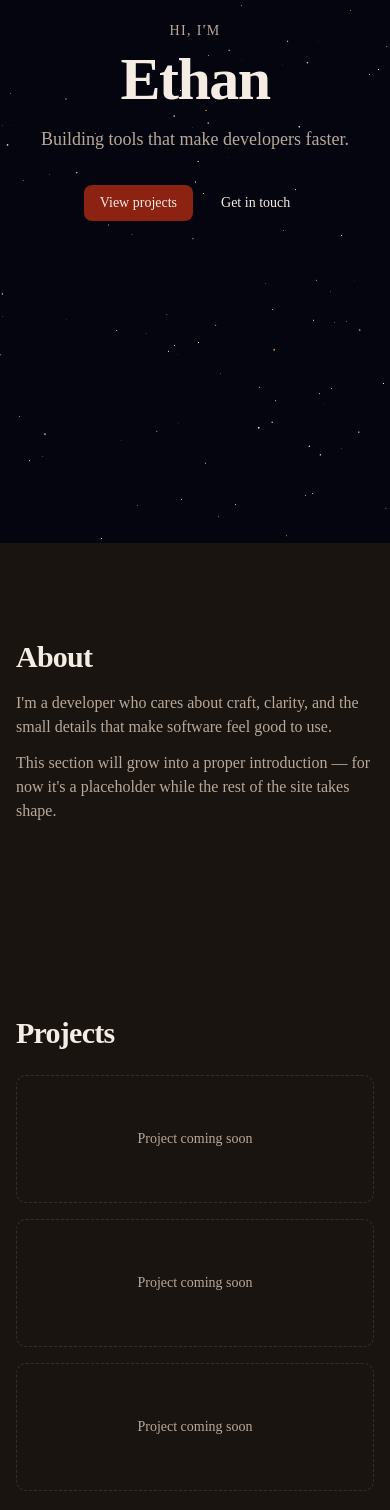
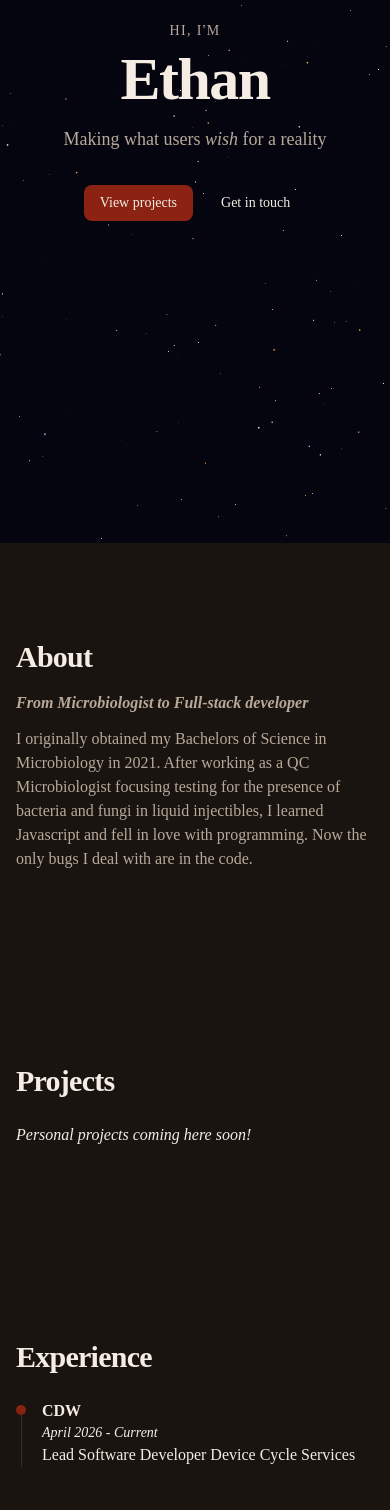
Before and after one commit to ethanwiegert/ethan-portfolio, a Next.js app: page / in a window 390 px wide. Shown: the part 366-1876 px from the top of the page. Built offline with nearby package versions, Linux system fonts and the light colour scheme.

Commit message:
changes for v1

```diff
--- a/src/app/layout.tsx
+++ b/src/app/layout.tsx
@@ -15,9 +15,9 @@ const geistMono = Geist_Mono({
 });
 
 export const metadata: Metadata = {
-  title: "Ethan — Portfolio",
+  title: "Ethan",
   description:
-    "The personal portfolio of Ethan — projects, experience, and contact.",
+    "Personal portfolio and site for Ethan Wiegert.",
 };
 
 export default function RootLayout({ children }: LayoutProps<"/">) {
--- a/src/app/page.tsx
+++ b/src/app/page.tsx
@@ -4,6 +4,23 @@ import { StarfieldHero } from "@/components/starfield-hero";
 import { Button } from "@/components/ui/button";
 
 export default function Home() {
+  interface Experience {
+    job:string,
+    description:string,
+    time:string
+  }
+
+  const CurrentExperience: Experience[] = [ {job:"CDW", description:"Lead Software Developer Device Cycle Services", time:"April 2026 - Current"},  {job:"Lexicon Tech Solutions", description:"Software developer", time:"April 2024 - April 2026"}, {job:"Exela Pharma Sciences", description:"QC Microbiologist", time:"August 2021 - August 2022"}];
+
+  const CurrentRole = "CDW";
+
+  interface Projects {
+    name:string,
+    link:string
+  }
+
+  const HighlightedProjects: Projects[] = [ ]
+
   return (
     <div className="flex flex-1 flex-col">
       <SiteHeader />
@@ -13,52 +30,59 @@ export default function Home() {
         <section id="about" className="mx-auto w-full max-w-3xl px-4 py-24 sm:px-6">
           <h2 className="text-3xl font-semibold tracking-tight">About</h2>
           <p className="mt-4 text-muted-foreground">
-            I&apos;m a developer who cares about craft, clarity, and the small
-            details that make software feel good to use.
+            <b><i>From Microbiologist to Full-stack developer</i></b>
           </p>
           <p className="mt-3 text-muted-foreground">
-            This section will grow into a proper introduction — for now it&apos;s
-            a placeholder while the rest of the site takes shape.
+            I originally obtained my Bachelors of Science in Microbiology in 2021.  After working as a QC Microbiologist focusing testing for the presence of bacteria and fungi in liquid injectibles, I learned Javascript and fell in love with programming.  Now the only bugs I deal with are in the code.
           </p>
         </section>
 
         <section id="projects" className="mx-auto w-full max-w-3xl px-4 py-24 sm:px-6">
           <h2 className="text-3xl font-semibold tracking-tight">Projects</h2>
           <div className="mt-6 grid grid-cols-1 gap-4 sm:grid-cols-3">
-            {[0, 1, 2].map((i) => (
+            {HighlightedProjects.length>0 ?
+
+            HighlightedProjects.map((i) => (
               <div
-                key={i}
+                key={i.name}
                 className="flex min-h-32 items-center justify-center rounded-lg border border-dashed border-border p-4 text-center text-sm text-muted-foreground"
               >
-                Project coming soon
+                <a href={i.link} target="blank">{i.name}</a>
               </div>
-            ))}
+            ))
+
+            :
+
+            <p><i>Personal projects coming here soon!</i></p>
+          }
           </div>
         </section>
 
         <section id="experience" className="mx-auto w-full max-w-3xl px-4 py-24 sm:px-6">
           <h2 className="text-3xl font-semibold tracking-tight">Experience</h2>
           <div className="mt-6 space-y-0">
-            {[0, 1, 2].map((i) => (
-              <div key={i} className="relative flex gap-4 pb-10 last:pb-0">
+            {CurrentExperience.map((i) => (
+              <div key={i.job} className="flex gap-4 pb-10 last:pb-0">
                 <div className="flex flex-col items-center">
-                  <span className="mt-1.5 size-2.5 rounded-full bg-primary" />
+                   {i.job == CurrentRole ? <span className="mt-1.5 size-2.5 rounded-full bg-primary animate-pulse" /> : <span className="mt-1.5 size-2.5 rounded-full bg-primary" />}
                   <span className="w-px flex-1 bg-border" />
+
                 </div>
-                <div className="flex-1 space-y-1.5">
-                  <div className="h-4 w-1/2 rounded bg-muted" />
-                  <div className="h-3 w-1/3 rounded bg-muted" />
+                <div className="flex-col">
+                <p><b>{i.job}</b></p>
+                <p className="text-sm"><i>{i.time}</i></p>
+                <p>{i.description}</p>
                 </div>
               </div>
             ))}
           </div>
         </section>
 
-        <section id="contact" className="mx-auto w-full max-w-3xl px-4 py-24 sm:px-6">
-          <h2 className="text-3xl font-semibold tracking-tight">Contact</h2>
-          <div className="mt-6 flex flex-col items-start gap-4 rounded-lg border border-border p-6">
-            <p className="text-muted-foreground">Contact details coming soon</p>
-            <Button disabled>Get in touch</Button>
+        <section id="contact" className="mx-auto w-full max-w-3xl px-4 py-8 sm:px-6">
+          <div className="flex flex-col items-center gap-4 p-6">
+            <address>
+              <a href="mailto:ewiegert99@gmail.com">Contact Ethan</a>
+            </address>
           </div>
         </section>
       </main>
--- a/src/components/site-header.tsx
+++ b/src/components/site-header.tsx
@@ -4,16 +4,13 @@ const navLinks = [
   { label: "About", href: "#about" },
   { label: "Projects", href: "#projects" },
   { label: "Experience", href: "#experience" },
-  { label: "Contact", href: "#contact" },
+  { label: "Contact", href: "mailto:ewiegert99@gmail.com" },
 ];
 
 export function SiteHeader() {
   return (
     <header className="sticky top-0 z-50 border-b border-border/60 bg-background/70 backdrop-blur">
       <div className="mx-auto flex h-16 w-full max-w-5xl items-center justify-between px-4 sm:px-6">
-        <a href="#top" className="text-lg font-semibold tracking-tight">
-          Ethan
-        </a>
         <nav className="flex items-center gap-1 sm:gap-2">
           <ul className="hidden items-center gap-1 sm:flex">
             {navLinks.map((link) => (
@@ -27,8 +24,8 @@ export function SiteHeader() {
               </li>
             ))}
           </ul>
-          <ThemeToggle />
         </nav>
+        <ThemeToggle />
       </div>
     </header>
   );
--- a/src/components/starfield-hero.tsx
+++ b/src/components/starfield-hero.tsx
@@ -25,7 +25,7 @@ const CAMERA_FOV = 60;
 
 // ---- Theme palettes -----------------------------------------------------
 const DARK_BG = "#050510";
-const LIGHT_BG = "#dbe4ee";
+const LIGHT_BG = "#85a9eb";
 
 const DARK_STAR_PALETTE = [
   "#fff8e7",
@@ -35,11 +35,11 @@ const DARK_STAR_PALETTE = [
   "#e8ecff",
 ];
 const LIGHT_STAR_PALETTE = [
-  "#1f2b4d",
-  "#2c3a66",
-  "#3c4d80",
-  "#4b3a72",
-  "#6f5aa8",
+  "#fff8e7",
+  "#fffdf5",
+  "#ffd9a0",
+  "#ffc97a",
+  "#e8ecff",
 ];
 
 const DARK_STAR_OPACITY = 1.0;
@@ -49,8 +49,8 @@ const LIGHT_STAR_SIZE_SCALE = 1.4;
 
 const DARK_METEOR_HEAD = "#fff3d6";
 const DARK_METEOR_TRAIL = "#ffd9a0";
-const LIGHT_METEOR_HEAD = "#ffffff";
-const LIGHT_METEOR_TRAIL = "#d9c9a0";
+const LIGHT_METEOR_HEAD = "#fff3d6";
+const LIGHT_METEOR_TRAIL = "#ffd9a0";
 
 // ---- Original GLSL ------------------------------------------------------
 const STAR_VERTEX = /* glsl */ `
@@ -112,7 +112,7 @@ function pickColor(THREE: typeof import("three"), palette: string[]) {
 }
 
 function makeGlowTexture(THREE: typeof import("three")) {
-  const size = 64;
+  const size = 16;
   const canvas = document.createElement("canvas");
   canvas.width = canvas.height = size;
   const ctx = canvas.getContext("2d")!;
@@ -540,7 +540,7 @@ export function StarfieldHero() {
           Ethan
         </h1>
         <p className="mt-4 max-w-md text-lg text-muted-foreground">
-          Building tools that make developers faster.
+          Making what users <i>wish</i> for a reality
         </p>
         <div className="mt-8 flex flex-wrap items-center justify-center gap-3">
           <Button nativeButton={false} render={<a href="#projects" />}>
@@ -549,7 +549,7 @@ export function StarfieldHero() {
           <Button
             variant="ghost"
             nativeButton={false}
-            render={<a href="#contact" />}
+            render={<a href="mailto:ewiegert99@gmail.com" />}
           >
             Get in touch
           </Button>
```
Also changed, not shown: 1 other file (tests, documents, lock files or other folders).
